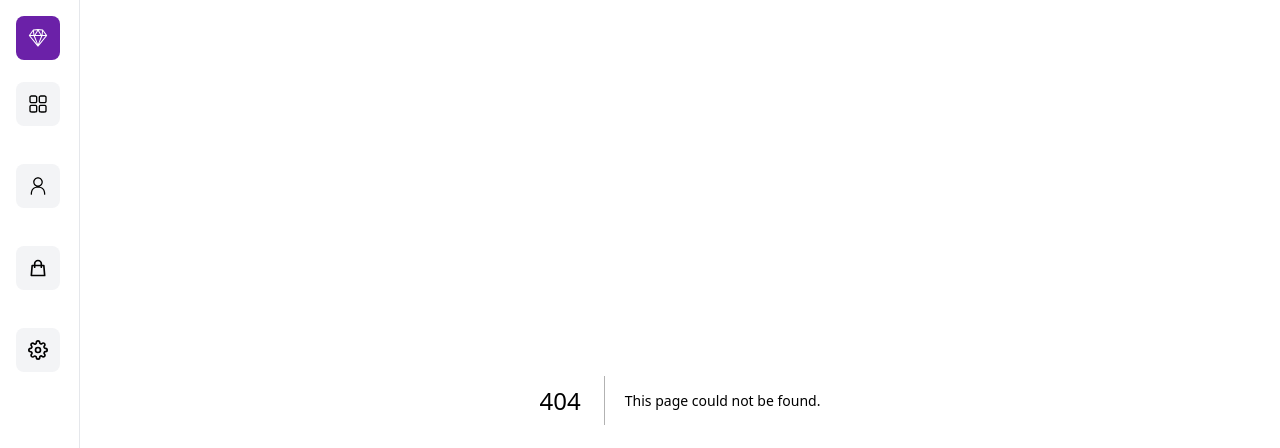
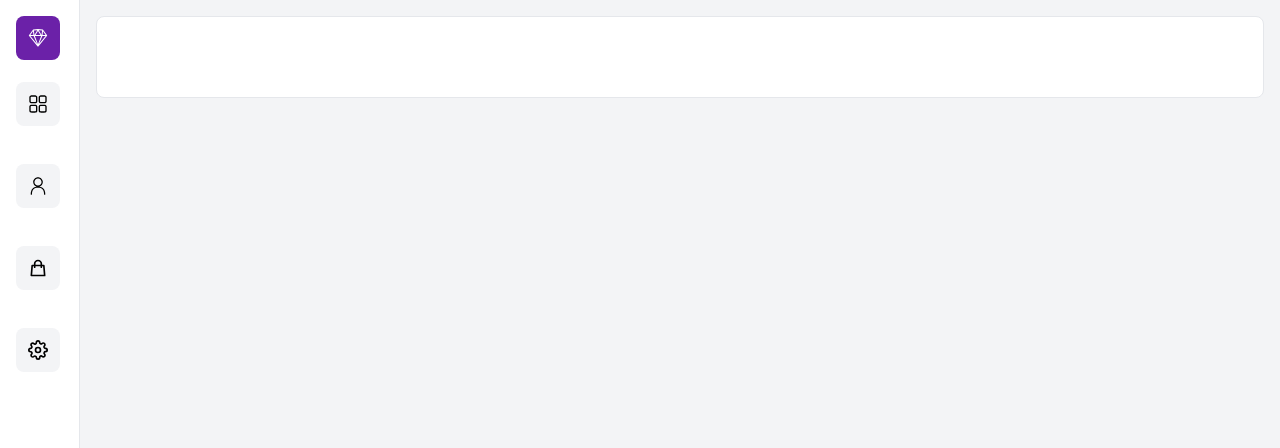
Before and after one commit to Pasindu107/my-app-1, a Next.js app: page /customers in a window 1280 px wide. Before the commit this address had no page. Shown: the top 448 px of the page. Built offline with nearby package versions, Linux system fonts and the light colour scheme.

Commit message:
second commit

```diff
--- a/components/Header.jsx
+++ b/components/Header.jsx
@@ -4,7 +4,7 @@ const Header = () => {
   return (
     <div className='flex justify-between px-4 pt-4'>
       <h2>Dashboard</h2>
-      <h2>Welocome Back, Clint</h2>
+      <h2>Welocome Back, Pasindu</h2>
     </div>
   )
 }
--- a/components/Sidebar.jsx
+++ b/components/Sidebar.jsx
@@ -22,7 +22,7 @@ const Sidebar = ({children}) => {
                         <RxDashboard size={20} />
                     </div>
                 </Link>
-                <Link href='/cutomers'>
+                <Link href='/customers'>
                     <div className='bg-gray-100 hover:bg-gray-200 cursor-pointer my-4 p-3 rounded-lg inline-block'>
                         <RxPerson size={20} />
                     </div>
--- /dev/null
+++ b/pages/customers.jsx
@@ -0,0 +1,16 @@
+import React from 'react'
+
+const customers = () => {
+  return (
+    <div className='bg-gray-100 min-h-screen'>
+        <div className='grid lg:grid-cols p-4'>
+            <div className='bg-white flex justify-between w-full border p-10 rounded-lg'>
+
+            </div>
+        </div>
+    </div>
+
+  )
+}
+
+export default customers
--- /dev/null
+++ b/pages/orders.jsx
@@ -0,0 +1,11 @@
+import React from 'react'
+
+const orders = () => {
+  return (
+    <div>
+      Orders
+    </div>
+  )
+}
+
+export default orders
```
